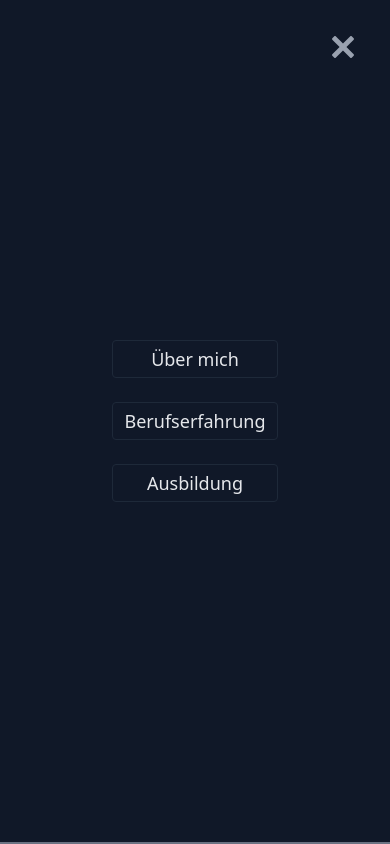
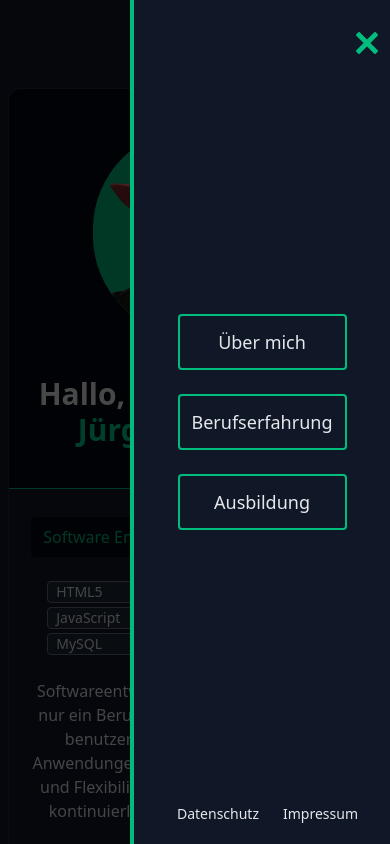
Before and after one commit to juergenrose/juergenrose.github.io, a React (Vite) app: page / in a window 390 px wide. Both pictures are taken after a click on the button 366 px from the left and 44 px from the top of the page. Shown: the top 844 px of the page. Built offline with nearby package versions, Linux system fonts and the light colour scheme.

Commit message:
mobile nav improvements

```diff
--- a/index.css
+++ b/index.css
@@ -17,12 +17,11 @@ body {
   @apply md:flex gap-4 hidden justify-end mx-auto md:flex-row md:gap-3;
 }
 .nav-link {
-  @apply font-medium text-gray-200 border border-gray-800 hover:border rounded hover:border-emerald-500 cursor-pointer py-1 px-3 transition-all ease-in-out duration-300;
+  @apply font-medium text-gray-200 md:border md:border-gray-800 border-2 hover:border-gray-500 border-emerald-500 rounded md:hover:border-emerald-500 cursor-pointer md:py-1 px-3 py-3 transition-all ease-in-out duration-300;
 }
 
-/* Mobile Menu Modal */
 .mobile-menu {
-  @apply relative flex flex-col items-center content-center justify-center gap-6 p-6 w-full bg-gray-900 text-white text-lg border-b-2 border-gray-500 transition-all ease-in-out duration-700;
+  @apply fixed right-0 top-0 h-full w-2/3 bg-gray-900 text-gray-200 border-l-4 text-lg border-emerald-500 flex flex-col items-center justify-center gap-6;
 }
 
 /*Hero*/
@@ -39,9 +38,8 @@ body {
 .aboutme-paragraph {
   @apply text-gray-200 md:text-lg text-center;
 }
-/*Skills*/
-.skills-image {
-  @apply w-20 h-auto p-2  transition ease-in-out duration-300;
+.aboutme-tools-tag {
+  @apply  bg-gray-950 rounded px-3 py-2 text-emerald-500;
 }
 /*Experience*/
 .experience-container {
@@ -60,7 +58,7 @@ body {
   @apply text-gray-200 mt-2;
 }
 .experience-tools-tag {
-  @apply border border-gray-500 bg-gray-800 rounded px-2 text-sm text-gray-50;
+  @apply border border-gray-500 bg-gray-800 rounded px-2 text-sm text-gray-200;
 }
 .tools-list {
   @apply list-none md:flex grid grid-cols-3 gap-1;
--- a/src/components/Header.tsx
+++ b/src/components/Header.tsx
@@ -24,47 +24,49 @@ export default function Header() {
 
         {/* Mobile menu button */}
         <div className="md:hidden flex justify-end">
-          <button onClick={() => setIsOpen(true)} className="text-gray-500">
-            <img src={hamburgerIcon} alt="" className="text-gray-400 p-2" />
+          <button onClick={() => setIsOpen(true)}>
+            <img src={hamburgerIcon} alt="" className="text-emerald-400 p-2" />
           </button>
         </div>
 
         {/* Mobile menu modal */}
         {isOpen && (
-          <div
-            className="fixed inset-0 bg-gray-500 bg-opacity-50 flex justify-center z-50"
-            onClick={() => setIsOpen(false)} // close when click outside
-          >
-            <div
-              className="mobile-menu relative"
-              onClick={(e) => e.stopPropagation()} // Prevent closing when clicking inside
-            >
-              {/* Close button */}
+          <div className={`fixed inset-0 z-50 bg-black/70 transition-opacity duration-700
+            ${isOpen ? "opacity-100 pointer-events-auto" : "opacity-0 pointer-events-none"}
+          `}
+          onClick={() => setIsOpen(false)}>
+          <div className={`mobile-menu transform transition-all duration-700 ease-in-out
+              ${isOpen ? "translate-x-0" : "translate-x-full"}
+            `}
+            onClick={(e) => e.stopPropagation()}>
             <button
               onClick={() => setIsOpen(false)}
-                className="absolute top-7 right-7"
-              >
-                <img
-                  src={closeIcon}
-                  alt=""
-                  className="text-gray-400 hover:text-gray-400 p-1"
-                />
+              className="absolute top-7 right-2">
+              <img src={closeIcon} alt="" />
             </button>
 
-              {/* Mobile menu links */}
             <ul className="flex flex-col gap-6">
               <li className="nav-link text-center">
-                  <Link to="/" onClick={() => setIsOpen(false)}>&Uuml;ber mich</Link>
+                <Link to="/" onClick={() => setIsOpen(false)}>Über mich</Link>
               </li>
               <li className="nav-link text-center">
                 <Link to="/Experience" onClick={() => setIsOpen(false)}>Berufserfahrung</Link>
               </li>
-                <li className="nav-link text-center">
+              <li className="nav-link text-center justify-end">
                 <Link to="/Education" onClick={() => setIsOpen(false)}>Ausbildung</Link>
               </li>
+              <div className="flex text-sm fixed bottom-0 right-5">
+              <li className="footer-link text-center">
+                <Link to="/privacy" onClick={() => setIsOpen(false)}>Datenschutz</Link>
+              </li>
+              <li className="footer-link text-center">
+                <Link to="/imprint" onClick={() => setIsOpen(false)}>Impressum</Link>
+              </li>
+              </div>
             </ul>
           </div>
         </div>
+
         )}
       </nav>
     </header>
--- a/src/routeTree.gen.ts
+++ b/src/routeTree.gen.ts
@@ -8,90 +8,38 @@
 // You should NOT make any changes in this file as it will be overwritten.
 // Additionally, you should also exclude this file from your linter and/or formatter to prevent it from being checked or modified.
 
-// Import Routes
+import { Route as rootRouteImport } from './routes/__root'
+import { Route as PrivacyRouteImport } from './routes/privacy'
+import { Route as ImprintRouteImport } from './routes/imprint'
+import { Route as ExperienceRouteImport } from './routes/Experience'
+import { Route as EducationRouteImport } from './routes/Education'
+import { Route as IndexRouteImport } from './routes/index'
 
-import { Route as rootRoute } from './routes/__root'
-import { Route as PrivacyImport } from './routes/privacy'
-import { Route as ImprintImport } from './routes/imprint'
-import { Route as ExperienceImport } from './routes/Experience'
-import { Route as EducationImport } from './routes/Education'
-import { Route as IndexImport } from './routes/index'
-
-// Create/Update Routes
-
-const PrivacyRoute = PrivacyImport.update({
+const PrivacyRoute = PrivacyRouteImport.update({
   id: '/privacy',
   path: '/privacy',
-  getParentRoute: () => rootRoute,
+  getParentRoute: () => rootRouteImport,
 } as any)
-
-const ImprintRoute = ImprintImport.update({
+const ImprintRoute = ImprintRouteImport.update({
   id: '/imprint',
   path: '/imprint',
-  getParentRoute: () => rootRoute,
+  getParentRoute: () => rootRouteImport,
 } as any)
-
-const ExperienceRoute = ExperienceImport.update({
+const ExperienceRoute = ExperienceRouteImport.update({
   id: '/Experience',
   path: '/Experience',
-  getParentRoute: () => rootRoute,
+  getParentRoute: () => rootRouteImport,
 } as any)
-
-const EducationRoute = EducationImport.update({
+const EducationRoute = EducationRouteImport.update({
   id: '/Education',
   path: '/Education',
-  getParentRoute: () => rootRoute,
+  getParentRoute: () => rootRouteImport,
 } as any)
-
-const IndexRoute = IndexImport.update({
+const IndexRoute = IndexRouteImport.update({
   id: '/',
   path: '/',
-  getParentRoute: () => rootRoute,
+  getParentRoute: () => rootRouteImport,
 } as any)
-
-// Populate the FileRoutesByPath interface
-
-declare module '@tanstack/react-router' {
-  interface FileRoutesByPath {
-    '/': {
-      id: '/'
-      path: '/'
-      fullPath: '/'
-      preLoaderRoute: typeof IndexImport
-      parentRoute: typeof rootRoute
-    }
-    '/Education': {
-      id: '/Education'
-      path: '/Education'
-      fullPath: '/Education'
-      preLoaderRoute: typeof EducationImport
-      parentRoute: typeof rootRoute
-    }
-    '/Experience': {
-      id: '/Experience'
-      path: '/Experience'
-      fullPath: '/Experience'
-      preLoaderRoute: typeof ExperienceImport
-      parentRoute: typeof rootRoute
-    }
-    '/imprint': {
-      id: '/imprint'
-      path: '/imprint'
-      fullPath: '/imprint'
-      preLoaderRoute: typeof ImprintImport
-      parentRoute: typeof rootRoute
-    }
-    '/privacy': {
-      id: '/privacy'
-      path: '/privacy'
-      fullPath: '/privacy'
-      preLoaderRoute: typeof PrivacyImport
-      parentRoute: typeof rootRoute
-    }
-  }
-}
-
-// Create and export the route tree
 
 export interface FileRoutesByFullPath {
   '/': typeof IndexRoute
@@ -100,7 +48,6 @@ export interface FileRoutesByFullPath {
   '/imprint': typeof ImprintRoute
   '/privacy': typeof PrivacyRoute
 }
-
 export interface FileRoutesByTo {
   '/': typeof IndexRoute
   '/Education': typeof EducationRoute
@@ -108,16 +55,14 @@ export interface FileRoutesByTo {
   '/imprint': typeof ImprintRoute
   '/privacy': typeof PrivacyRoute
 }
-
 export interface FileRoutesById {
-  __root__: typeof rootRoute
+  __root__: typeof rootRouteImport
   '/': typeof IndexRoute
   '/Education': typeof EducationRoute
   '/Experience': typeof ExperienceRoute
   '/imprint': typeof ImprintRoute
   '/privacy': typeof PrivacyRoute
 }
-
 export interface FileRouteTypes {
   fileRoutesByFullPath: FileRoutesByFullPath
   fullPaths: '/' | '/Education' | '/Experience' | '/imprint' | '/privacy'
@@ -126,13 +71,52 @@ export interface FileRouteTypes {
   id: '__root__' | '/' | '/Education' | '/Experience' | '/imprint' | '/privacy'
   fileRoutesById: FileRoutesById
 }
-
 export interface RootRouteChildren {
   IndexRoute: typeof IndexRoute
   EducationRoute: typeof EducationRoute
   ExperienceRoute: typeof ExperienceRoute
   ImprintRoute: typeof ImprintRoute
   PrivacyRoute: typeof PrivacyRoute
+}
+
+declare module '@tanstack/react-router' {
+  interface FileRoutesByPath {
+    '/privacy': {
+      id: '/privacy'
+      path: '/privacy'
+      fullPath: '/privacy'
+      preLoaderRoute: typeof PrivacyRouteImport
+      parentRoute: typeof rootRouteImport
+    }
+    '/imprint': {
+      id: '/imprint'
+      path: '/imprint'
+      fullPath: '/imprint'
+      preLoaderRoute: typeof ImprintRouteImport
+      parentRoute: typeof rootRouteImport
+    }
+    '/Experience': {
+      id: '/Experience'
+      path: '/Experience'
+      fullPath: '/Experience'
+      preLoaderRoute: typeof ExperienceRouteImport
+      parentRoute: typeof rootRouteImport
+    }
+    '/Education': {
+      id: '/Education'
+      path: '/Education'
+      fullPath: '/Education'
+      preLoaderRoute: typeof EducationRouteImport
+      parentRoute: typeof rootRouteImport
+    }
+    '/': {
+      id: '/'
+      path: '/'
+      fullPath: '/'
+      preLoaderRoute: typeof IndexRouteImport
+      parentRoute: typeof rootRouteImport
+    }
+  }
 }
 
 const rootRouteChildren: RootRouteChildren = {
@@ -142,39 +126,6 @@ const rootRouteChildren: RootRouteChildren = {
   ImprintRoute: ImprintRoute,
   PrivacyRoute: PrivacyRoute,
 }
-
-export const routeTree = rootRoute
+export const routeTree = rootRouteImport
   ._addFileChildren(rootRouteChildren)
   ._addFileTypes<FileRouteTypes>()
-
-/* ROUTE_MANIFEST_START
-{
-  "routes": {
-    "__root__": {
-      "filePath": "__root.tsx",
-      "children": [
-        "/",
-        "/Education",
-        "/Experience",
-        "/imprint",
-        "/privacy"
-      ]
-    },
-    "/": {
-      "filePath": "index.tsx"
-    },
-    "/Education": {
-      "filePath": "Education.tsx"
-    },
-    "/Experience": {
-      "filePath": "Experience.tsx"
-    },
-    "/imprint": {
-      "filePath": "imprint.tsx"
-    },
-    "/privacy": {
-      "filePath": "privacy.tsx"
-    }
-  }
-}
-ROUTE_MANIFEST_END */
```
Also changed, not shown: src/assets/icons/close.svg, src/assets/icons/hamburger.svg. Lines whose indentation alone changed are shown as unchanged.
